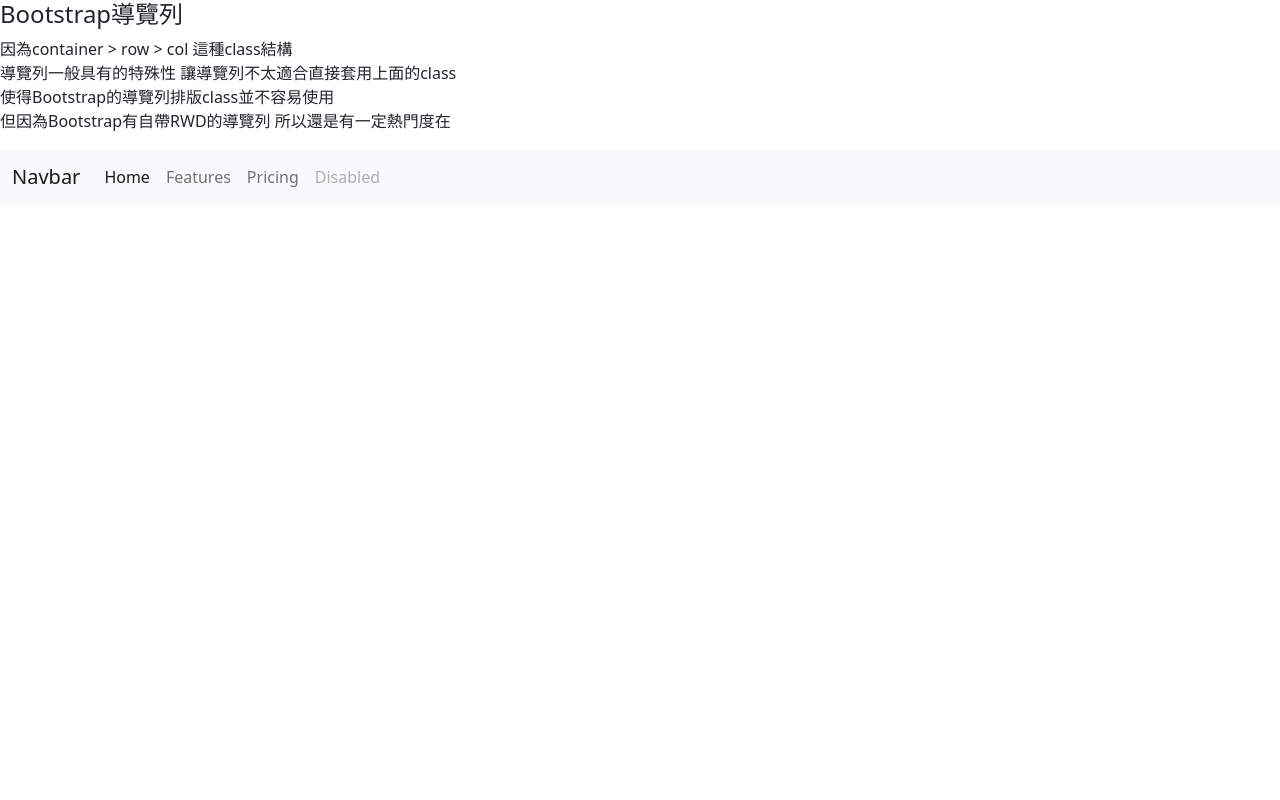
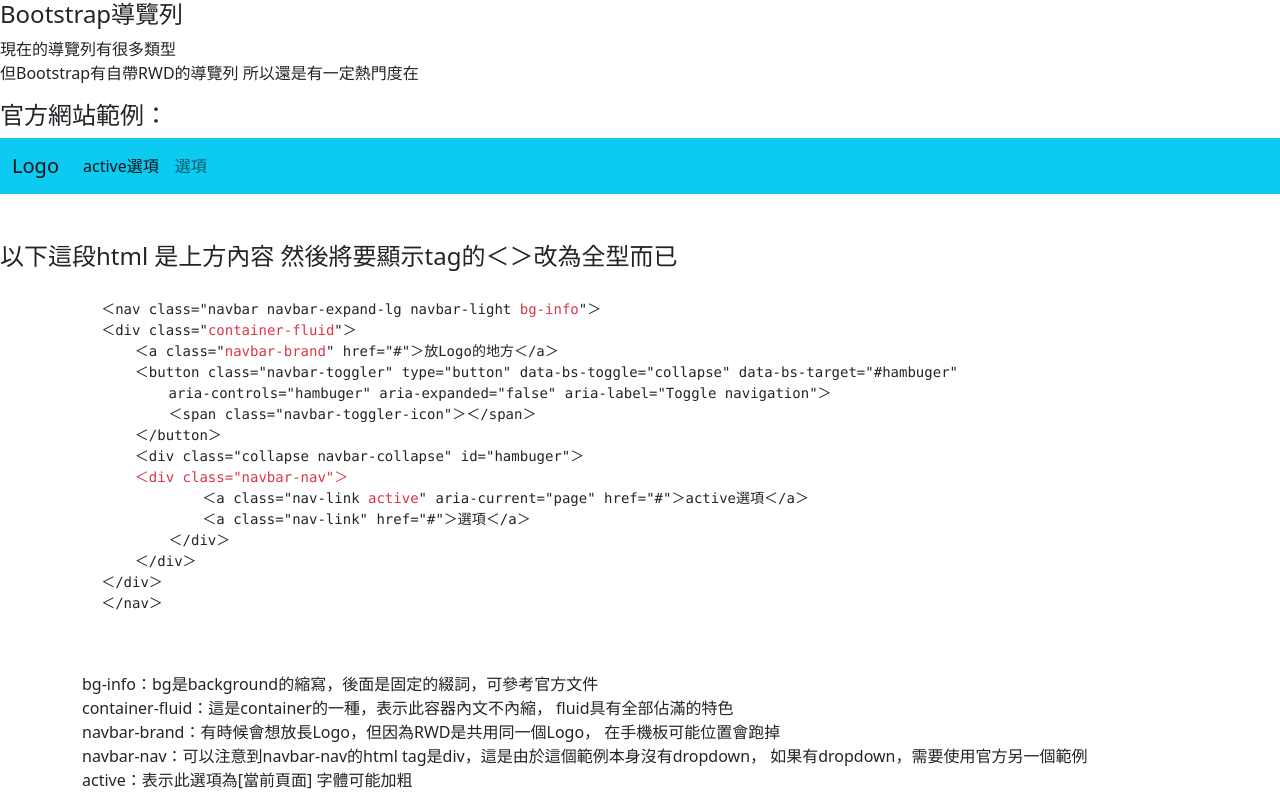
Before and after one commit to Freedom1026/freedom1026.github.io, a plain HTML site: page bootstrap-2.html in a window 1280 px wide. Drawn offline with nearby package versions, Linux system fonts and the light colour scheme.

Commit message:
bootstrap navbar

```diff
--- a/bootstrap-2.html
+++ b/bootstrap-2.html
@@ -6,35 +6,78 @@
     <meta http-equiv="X-UA-Compatible" content="IE=edge">
     <meta name="viewport" content="width=device-width, initial-scale=1.0">
     <link href="https://cdn.jsdelivr.net/npm/bootstrap@5.0.2/dist/css/bootstrap.min.css" rel="stylesheet"
-    integrity="sha384-EVSTQN3/azprG1Anm3QDgpJLIm9Nao0Yz1ztcQTwFspd3yD65VohhpuuCOmLASjC" crossorigin="anonymous">
+        integrity="sha384-EVSTQN3/azprG1Anm3QDgpJLIm9Nao0Yz1ztcQTwFspd3yD65VohhpuuCOmLASjC" crossorigin="anonymous">
     <title>Bootstrap－2</title>
 </head>
 
 <body>
     <h4>Bootstrap導覽列</h4>
-    <p>因為container > row > col 這種class結構<br>
-        導覽列一般具有的特殊性 讓導覽列不太適合直接套用上面的class<br>
-        使得Bootstrap的導覽列排版class並不容易使用<br>
-        但因為Bootstrap有自帶RWD的導覽列 所以還是有一定熱門度在
+    <p>現在的導覽列有很多類型<br>
+        但Bootstrap有自帶RWD的導覽列 所以還是有一定熱門度在
     </p>
 
-    <nav class="navbar navbar-expand-lg navbar-light bg-light">
+    <h4>官方網站範例：</h4>
+    <nav class="navbar navbar-expand-lg navbar-light bg-info">
         <div class="container-fluid">
-            <a class="navbar-brand" href="#">Navbar</a>
+            <a class="navbar-brand" href="#">Logo</a>
             <button class="navbar-toggler" type="button" data-bs-toggle="collapse" data-bs-target="#navbarNavAltMarkup"
                 aria-controls="navbarNavAltMarkup" aria-expanded="false" aria-label="Toggle navigation">
                 <span class="navbar-toggler-icon"></span>
             </button>
             <div class="collapse navbar-collapse" id="navbarNavAltMarkup">
                 <div class="navbar-nav">
-                    <a class="nav-link active" aria-current="page" href="#">Home</a>
-                    <a class="nav-link" href="#">Features</a>
-                    <a class="nav-link" href="#">Pricing</a>
-                    <a class="nav-link disabled" href="#" tabindex="-1" aria-disabled="true">Disabled</a>
+                    <a class="nav-link active" aria-current="page" href="#">active選項</a>
+                    <a class="nav-link" href="#">選項</a>
                 </div>
             </div>
         </div>
     </nav>
+    <h4 class="mt-5">以下這段html 是上方內容 然後將要顯示tag的＜＞改為全型而已</h4>
+    <pre>
+        <code>
+            ＜nav class="navbar navbar-expand-lg navbar-light <span class="text-danger">bg-info</span>"＞
+            ＜div class="<span class="text-danger">container-fluid</span>"＞
+                ＜a class="<span class="text-danger">navbar-brand</span>" href="#"＞放Logo的地方＜/a＞
+                ＜button class="navbar-toggler" type="button" data-bs-toggle="collapse" data-bs-target="#hambuger"
+                    aria-controls="hambuger" aria-expanded="false" aria-label="Toggle navigation"＞
+                    ＜span class="navbar-toggler-icon"＞＜/span＞
+                ＜/button＞
+                ＜div class="collapse navbar-collapse" id="hambuger"＞
+                <span class="text-danger">＜div class="navbar-nav"＞</span>
+                        ＜a class="nav-link <span class="text-danger">active</span>" aria-current="page" href="#"＞active選項＜/a＞
+                        ＜a class="nav-link" href="#"＞選項＜/a＞
+                    ＜/div＞
+                ＜/div＞
+            ＜/div＞
+            ＜/nav＞
+        </code>
+    </pre>
+
+
+    <div class="container">
+        <div class="row">
+            <div class="col-12">
+                bg-info：bg是background的縮寫，後面是固定的綴詞，可參考官方文件
+            </div>
+            <div class="col-12">
+                container-fluid：這是container的一種，表示此容器內文不內縮，
+                fluid具有全部佔滿的特色
+            </div>
+            <div class="col-12">
+                navbar-brand：有時候會想放長Logo，但因為RWD是共用同一個Logo，
+                在手機板可能位置會跑掉
+            </div>
+            <div class="col-12">
+                navbar-nav：可以注意到navbar-nav的html tag是div，這是由於這個範例本身沒有dropdown，
+                如果有dropdown，需要使用官方另一個範例
+            </div>
+            <div class="col-12">
+                active：表示此選項為[當前頁面] 字體可能加粗
+            </div>
+
+        </div>
+    </div>
+
     <script src="https://cdn.jsdelivr.net/npm/bootstrap@5.0.2/dist/js/bootstrap.bundle.min.js"
         integrity="sha384-MrcW6ZMFYlzcLA8Nl+NtUVF0sA7MsXsP1UyJoMp4YLEuNSfAP+JcXn/tWtIaxVXM"
         crossorigin="anonymous"></script>
```
Also changed, not shown: bootstrap-1.html (+44 -2 lines), bootstrap-index.html (+3 -3 lines).
